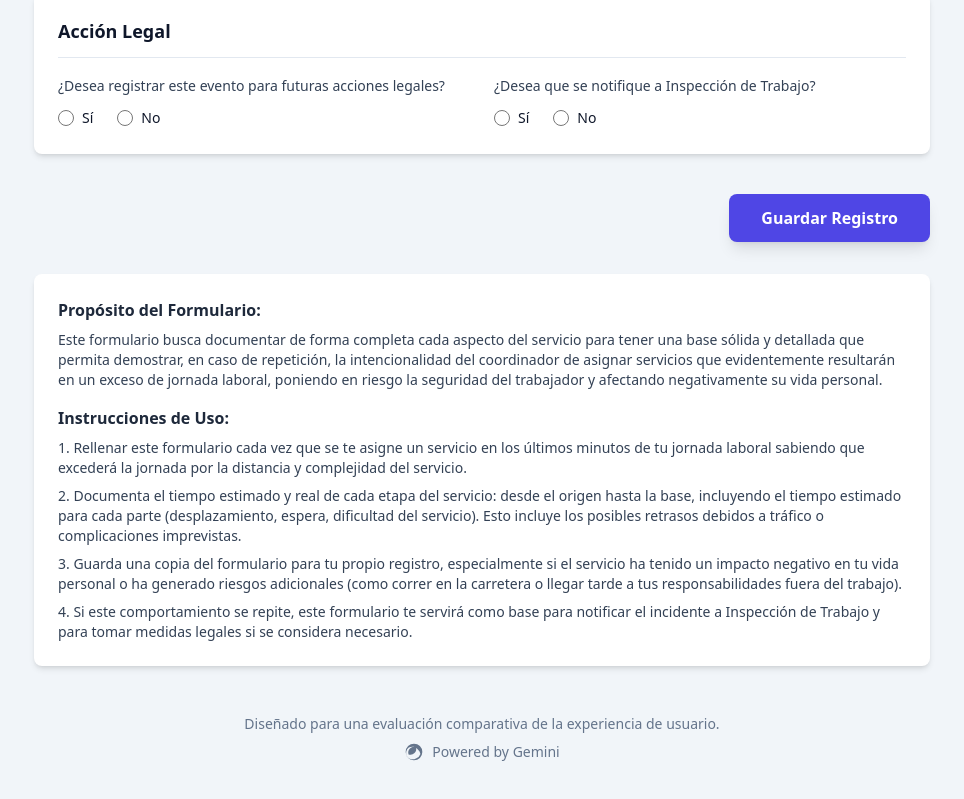
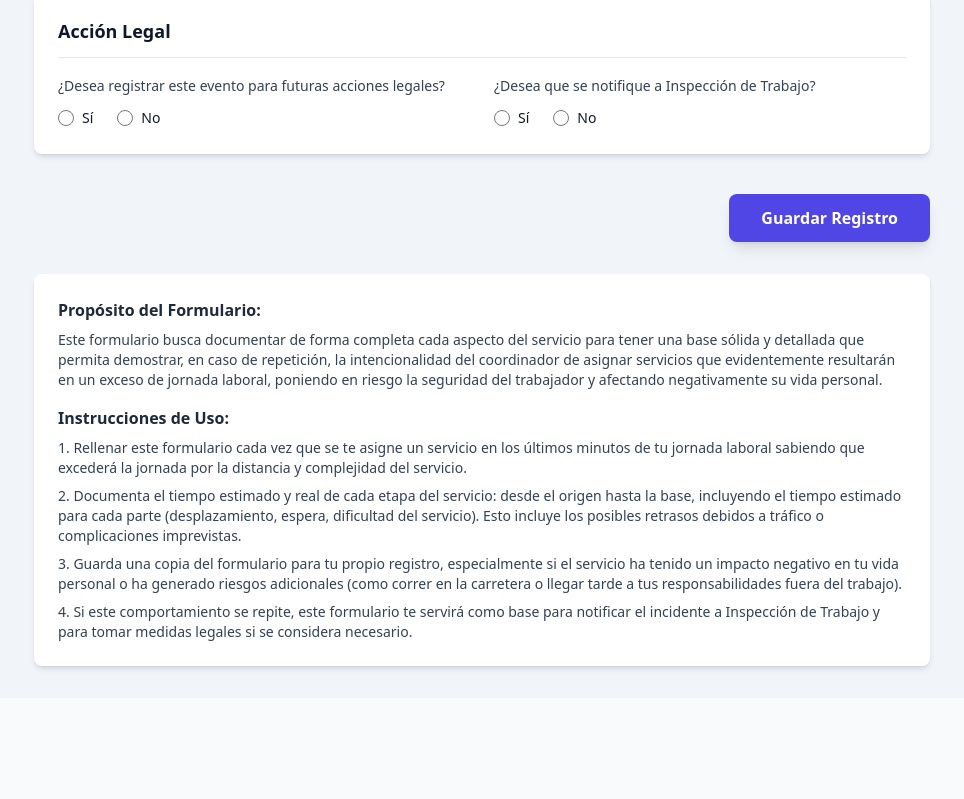
Before and after one commit to FormularioUltimaHora/formularioexcesojornada, a React (Vite) app: page / in a window 1280 px wide. Shown: the part 2920-3719 px from the top of the page, without its empty margins (158-1122 px from the left). After the commit the page ends 3618 px from the top, so only its background shows below. Built offline with nearby package versions, Linux system fonts and the light colour scheme.

Commit message:
chore: eliminar footer de evaluación comparativa y Gemini

```diff
--- a/App.tsx
+++ b/App.tsx
@@ -120,13 +120,7 @@ const App: React.FC = () => {
             {mainContent()}
         </main>
 
-        <footer className="text-center mt-12 text-slate-500 text-sm">
-            <p>Diseñado para una evaluación comparativa de la experiencia de usuario.</p>
-             <a href="https://gemini.google.com/" target="_blank" rel="noopener noreferrer" className="inline-flex items-center gap-2 mt-2 hover:text-indigo-600 transition-colors">
-                <GeminiIcon className="w-5 h-5" />
-                <span>Powered by Gemini</span>
-            </a>
-        </footer>
+        {/* Eliminar footer de evaluación comparativa y Gemini */}
       </div>
     </div>
   );
--- a/components/LoginPage.tsx
+++ b/components/LoginPage.tsx
@@ -12,9 +12,16 @@ export const LoginPage: React.FC<LoginPageProps> = ({ onLoginSuccess, onBack })
   const [password, setPassword] = useState('');
   const [error, setError] = useState('');
 
+  // Lista de usuarios válidos
+  const USERS = [
+    { username: 'rrhhcomite', password: 'elteusindi.cat' },
+    { username: 'administrador', password: 'adminadmin' }
+  ];
+
   const handleLogin = (e: React.FormEvent) => {
     e.preventDefault();
-    if (username === 'admin' && password === 'admin') {
+    const found = USERS.find(u => u.username === username && u.password === password);
+    if (found) {
       setError('');
       onLoginSuccess();
     } else {
```
